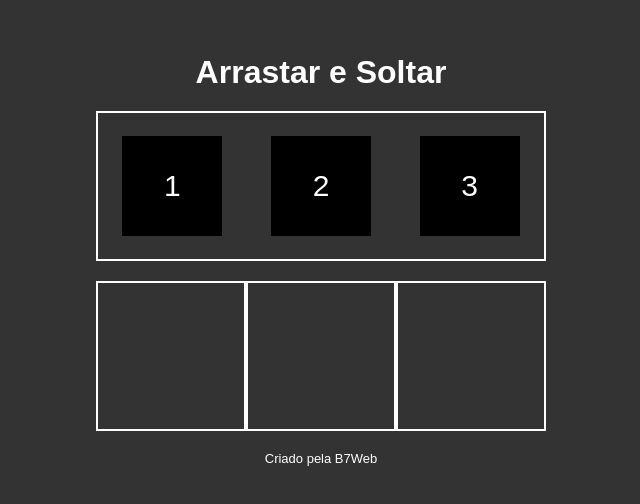
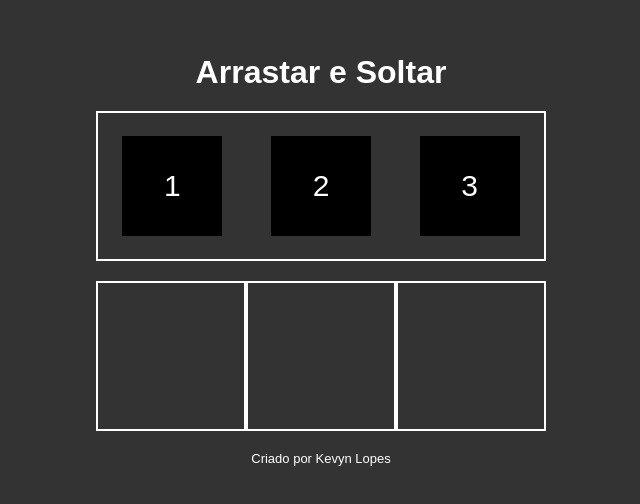
Before and after one commit to kevynlopes/Dragging-and-Dropping, a plain HTML site: page index.html in a window 1280 px wide. Shown: the part 150-654 px from the top of the page, 319-959 px from the left. Drawn offline with Linux system fonts and the light colour scheme.

Commit message:
fix footer

```diff
--- a/index.html
+++ b/index.html
@@ -22,7 +22,7 @@
       <div class="area" data-name="c"></div>
     </div>
 
-    <footer>Criado pela B7Web</footer>
+    <footer>Criado por Kevyn Lopes</footer>
 
     <script src="script.js"></script>
   </body>
```
